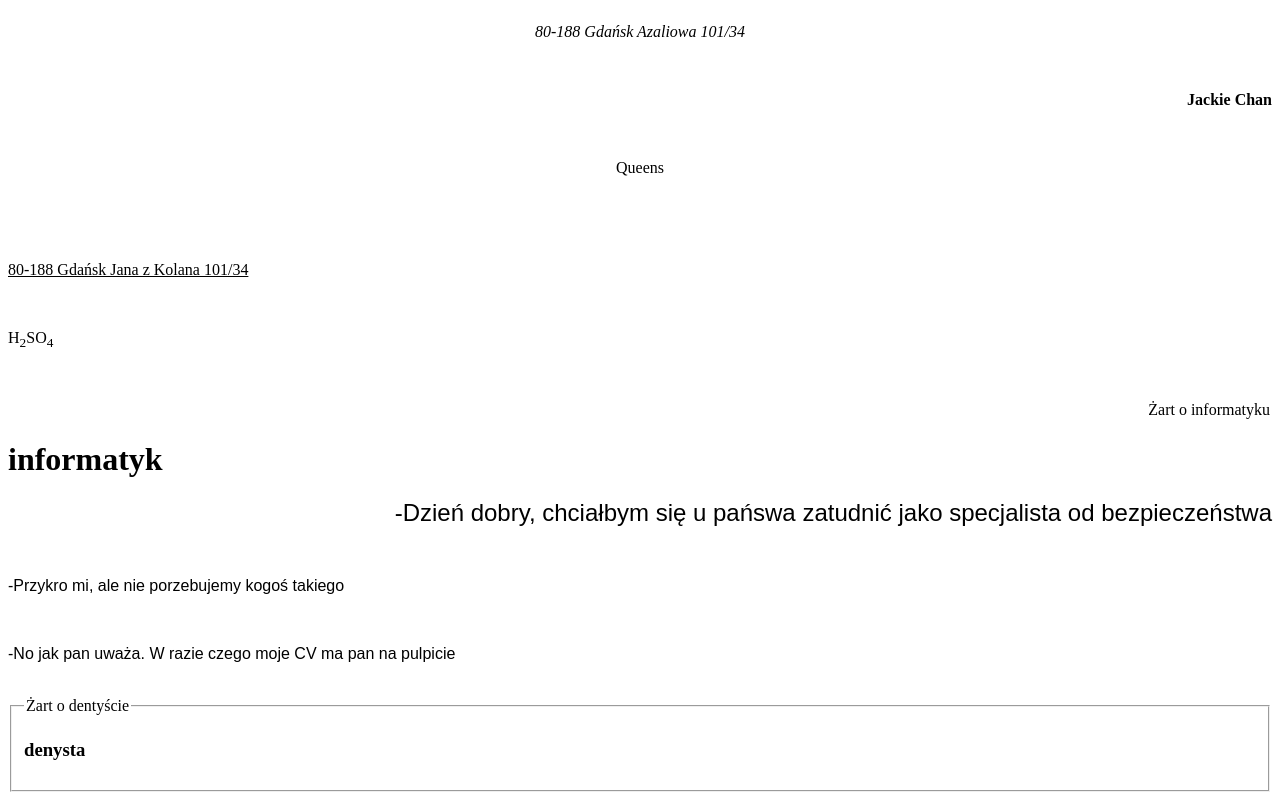
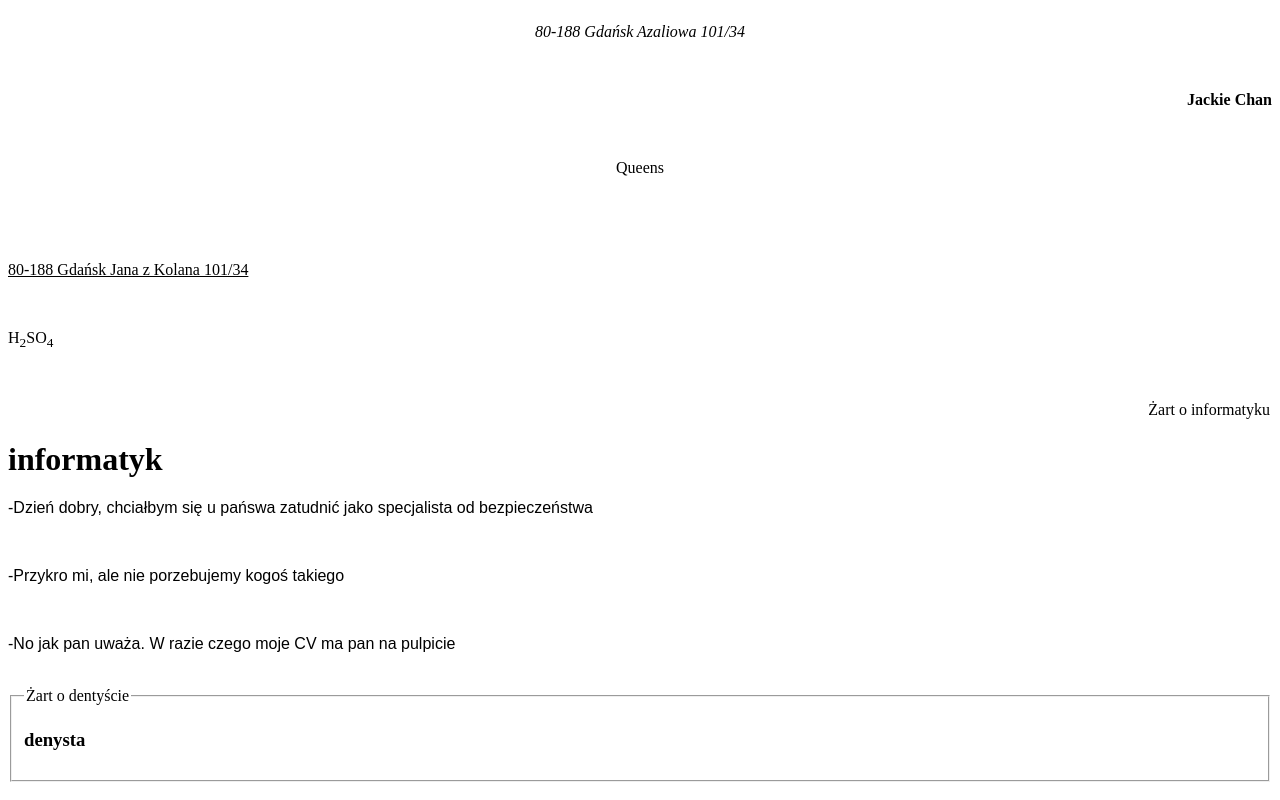
Before and after one commit to JakubBor/index.html, a plain HTML site: page index.html in a window 1280 px wide. Shown: the part 1546-2346 px from the top of the page. Drawn offline with Linux system fonts and the light colour scheme.

Commit message:
Update index.html

```diff
--- a/index.html
+++ b/index.html
@@ -54,14 +54,15 @@
 
 
 
-<FIELDSET>
+	<FIELDSET>
+
 		<LEGEND> Żart o informatyku</LEGEND>
 		<h1 ALIGIN=left>informatyk</h1>
-</FIELDSET>
+	</FIELDSET>
 
-		<p align="right"> <font color="black" size="5" face="Arial">-Dzień dobry, chciałbym się u pańswa zatudnić jako specjalista od bezpieczeństwa</font> </p> <br>
-<p align="left"> <font color="black" size="3" face="Arial">-Przykro mi, ale nie porzebujemy kogoś takiego </font> </p> <br>
-<p align="left"> <font color="black" size="3" face="Arial">-No jak pan uważa. W razie czego moje CV ma pan na pulpicie </font> </p> <br>
+		<p align="left"> <font color="black" size="3" face="Arial">-Dzień dobry, chciałbym się u pańswa zatudnić jako specjalista od bezpieczeństwa</font> </p> <br>
+		<p align="left"> <font color="black" size="3" face="Arial">-Przykro mi, ale nie porzebujemy kogoś takiego </font> </p> <br>
+		<p align="left"> <font color="black" size="3" face="Arial">-No jak pan uważa. W razie czego moje CV ma pan na pulpicie </font> </p> <br>
 <head>
 	<title>Borodzicz  <&nbsp>   Jakub</title>
 	<meta>
```
